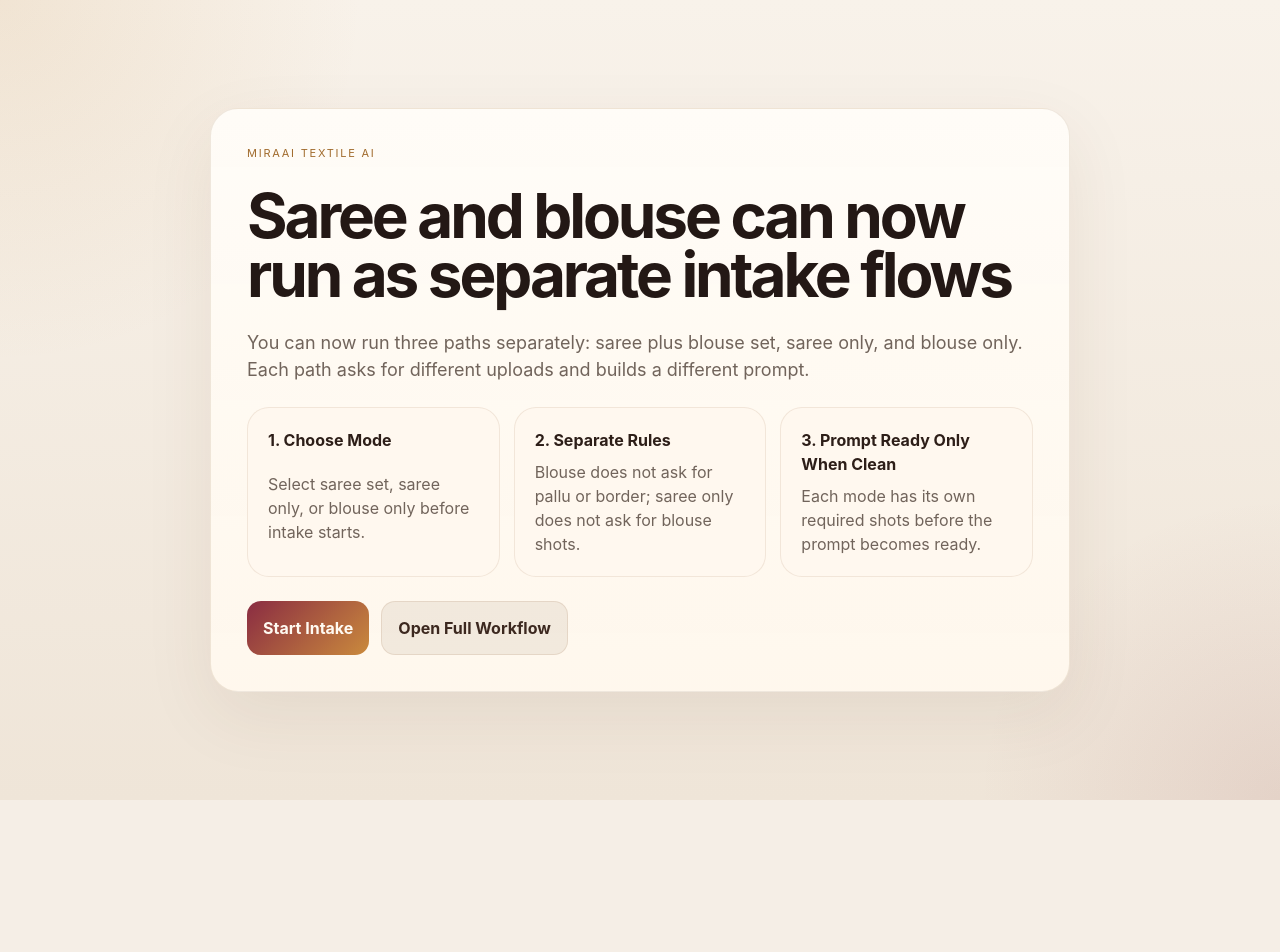
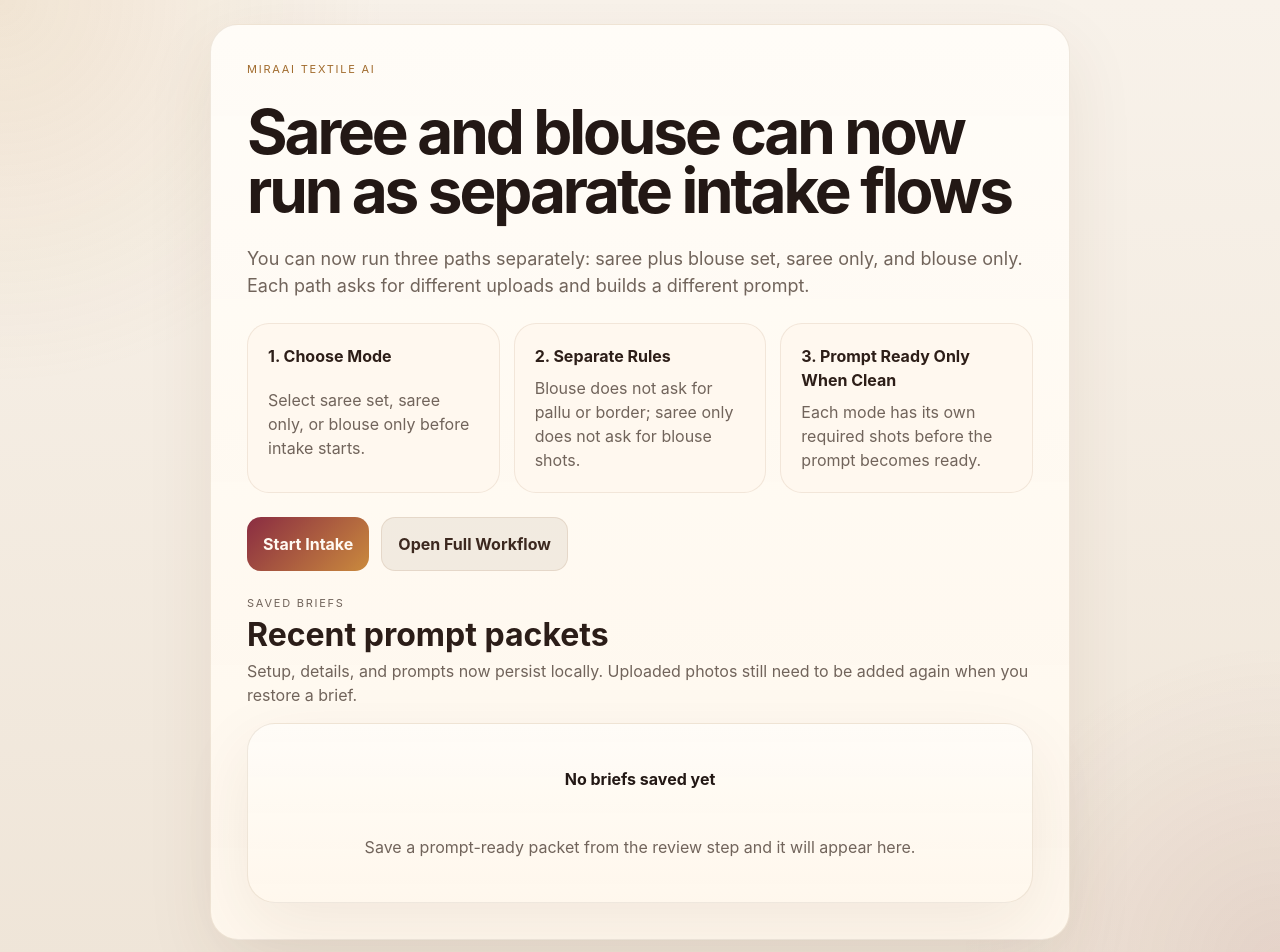
Before and after one commit to krushnrajsinhparmar194-cloud/Miraai, a React (Vite) app: page / in a window 1280 px wide. Shown: the top 952 px of the page. Before the commit the page ends 800 px from the top, so only its background shows below. Built offline with nearby package versions, Linux system fonts and the light colour scheme.

Commit message:
Persist textile prompt briefs

```diff
--- a/src/App.jsx
+++ b/src/App.jsx
@@ -2,6 +2,11 @@
 import './index.css'
 
 const stepOrder = ['setup', 'upload', 'details', 'creative', 'review']
+const storageKeys = {
+  draft: 'miraai-textile-draft-v1',
+  jobs: 'miraai-textile-jobs-v1',
+  briefs: 'miraai-textile-briefs-v1',
+}
 
 const stepMeta = {
   setup: { label: 'Work Setup', eyebrow: 'Step 1' },
@@ -212,6 +217,58 @@
   return String(value || '').trim() || fallback
 }
 
+function readStoredJson(key, fallback) {
+  if (!globalThis.localStorage) return fallback
+
+  try {
+    const raw = globalThis.localStorage.getItem(key)
+    return raw ? JSON.parse(raw) : fallback
+  } catch {
+    return fallback
+  }
+}
+
+function writeStoredJson(key, value) {
+  if (!globalThis.localStorage) return
+
+  try {
+    globalThis.localStorage.setItem(key, JSON.stringify(value))
+  } catch {
+    // Ignore storage failures so the local prototype stays usable.
+  }
+}
+
+function formatSavedAt(value) {
+  try {
+    return new Date(value).toLocaleString('en-IN', {
+      dateStyle: 'medium',
+      timeStyle: 'short',
+    })
+  } catch {
+    return value
+  }
+}
+
+function toSlug(value) {
+  return String(value || 'miraai-brief')
+    .toLowerCase()
+    .replace(/[^a-z0-9]+/g, '-')
+    .replace(/^-+|-+$/g, '')
+    .slice(0, 64) || 'miraai-brief'
+}
+
+function downloadFile(filename, content, mimeType) {
+  const blob = new Blob([content], { type: mimeType })
+  const url = URL.createObjectURL(blob)
+  const anchor = document.createElement('a')
+  anchor.href = url
+  anchor.download = filename
+  document.body.appendChild(anchor)
+  anchor.click()
+  anchor.remove()
+  globalThis.setTimeout(() => URL.revokeObjectURL(url), 1000)
+}
+
 function getProductModeLabel(job) {
   if (job.garmentType !== 'Saree') return job.garmentType
   return sareeModeOptions.find((item) => item.value === job.productMode)?.label || 'Saree + Blouse Set'
@@ -332,6 +389,85 @@
   }
 }
 
+function buildBriefRecord(job, details, creative, coverage, photos, primaryPhoto, presetLabel, promptReady, prompts) {
+  return {
+    id: createId(),
+    savedAt: new Date().toISOString(),
+    title: buildSuggestedJobName(job),
+    garment: getProductModeLabel(job),
+    workType: job.workType,
+    outputIntent: job.outputIntent,
+    brandName: withFallback(job.brandName, 'Not set'),
+    promptReady,
+    primaryPhoto: primaryPhoto
+      ? {
+          name: primaryPhoto.name,
+          shotType: getShotTypeLabel(job, primaryPhoto.shotType),
+          resolution: primaryPhoto.resolutionLabel,
+        }
+      : null,
+    coverage: coverage.map((item) => ({
+      id: item.id,
+      label: item.label,
+      required: item.required,
+      count: item.count,
+      done: item.done,
+    })),
+    photos: photos.map((photo) => ({
+      name: photo.name,
+      shotType: getShotTypeLabel(job, photo.shotType),
+      quality: photo.quality.label,
+      resolution: photo.resolutionLabel,
+      size: photo.sizeLabel,
+    })),
+    job,
+    details,
+    creative,
+    presetLabel,
+    prompts,
+    note: 'Uploaded images are not stored in the brief. Re-upload the photos when restoring this setup.',
+  }
+}
+
+function formatBriefText(brief) {
+  const coverage = brief.coverage
+    .map((item) => '- ' + item.label + ': ' + (item.done ? String(item.count) + ' added' : item.required ? 'Missing required' : 'Optional not added'))
+    .join('\n')
+  const photos = brief.photos.length
+    ? brief.photos.map((photo) => '- ' + photo.name + ' | ' + photo.shotType + ' | ' + photo.quality + ' | ' + photo.resolution).join('\n')
+    : '- No photos captured in this saved brief.'
+
+  return [
+    'Miraai Textile Prompt Brief',
+    'Saved: ' + formatSavedAt(brief.savedAt),
+    'Title: ' + brief.title,
+    'Garment: ' + brief.garment,
+    'Intent: ' + brief.outputIntent,
+    'Work Type: ' + brief.workType,
+    'Brand / Client: ' + brief.brandName,
+    'Prompt Ready: ' + (brief.promptReady ? 'Yes' : 'No'),
+    'Primary Photo: ' + (brief.primaryPhoto ? brief.primaryPhoto.name + ' (' + brief.primaryPhoto.shotType + ')' : 'Not selected'),
+    '',
+    'Coverage',
+    coverage,
+    '',
+    'Photo Summary',
+    photos,
+    '',
+    'Google Flow Prompt',
+    brief.prompts.googleFlow,
+    '',
+    'Detailed Image Prompt',
+    brief.prompts.image,
+    '',
+    'Video Prompt',
+    brief.prompts.video,
+    '',
+    'Note',
+    brief.note,
+  ].join('\n')
+}
+
 function buildReferenceLine(photos, job) {
   const summary = getCoverageSummary(photos, job)
     .filter((item) => item.done)
@@ -435,13 +571,16 @@
 }
 
 function App() {
-  const [screen, setScreen] = useState(getHashScreen())
-  const [job, setJob] = useState(initialJob)
-  const [details, setDetails] = useState(initialDetails)
-  const [creative, setCreative] = useState(initialCreative)
+  const storedDraft = readStoredJson(storageKeys.draft, null)
+  const initialScreen = getHashScreen()
+  const [screen, setScreen] = useState(initialScreen === 'home' ? storedDraft?.screen || 'home' : initialScreen)
+  const [job, setJob] = useState(() => ({ ...initialJob, ...(storedDraft?.job || {}) }))
+  const [details, setDetails] = useState(() => ({ ...initialDetails, ...(storedDraft?.details || {}) }))
+  const [creative, setCreative] = useState(() => ({ ...initialCreative, ...(storedDraft?.creative || {}) }))
   const [photos, setPhotos] = useState([])
   const [primaryPhotoId, setPrimaryPhotoId] = useState('')
-  const [jobs, setJobs] = useState([])
+  const [jobs, setJobs] = useState(() => readStoredJson(storageKeys.jobs, []))
+  const [savedBriefs, setSavedBriefs] = useState(() => readStoredJson(storageKeys.briefs, []))
   const [copyState, setCopyState] = useState('')
 
   useEffect(() => {
@@ -455,6 +594,18 @@
     const timeoutId = globalThis.setTimeout(() => setCopyState(''), 1600)
     return () => globalThis.clearTimeout(timeoutId)
   }, [copyState])
+
+  useEffect(() => {
+    writeStoredJson(storageKeys.draft, { screen, job, details, creative })
+  }, [creative, details, job, screen])
+
+  useEffect(() => {
+    writeStoredJson(storageKeys.jobs, jobs)
+  }, [jobs])
+
+  useEffect(() => {
+    writeStoredJson(storageKeys.briefs, savedBriefs)
+  }, [savedBriefs])
 
   const shotPlan = useMemo(() => getShotPlan(job), [job])
   const coverage = useMemo(() => getCoverageSummary(photos, job), [photos, job])
@@ -622,6 +773,55 @@
     }
 
     setJobs((prev) => nextJobs.concat(prev))
+    saveCurrentBrief({ silent: true })
+  }
+
+  const createCurrentBrief = () => buildBriefRecord(
+    job,
+    resolvedDetails,
+    resolvedCreative,
+    coverage,
+    photos,
+    primaryPhoto,
+    preset.label,
+    promptReady,
+    prompts
+  )
+
+  const saveCurrentBrief = ({ silent = false } = {}) => {
+    if (!promptReady) return null
+    const brief = createCurrentBrief()
+    setSavedBriefs((prev) => [brief, ...prev].slice(0, 12))
+    if (!silent) setCopyState('brief-saved')
+    return brief
+  }
+
+  const downloadBrief = (brief, format, stateKey) => {
+    const baseName = toSlug(brief.title) + '-' + String(brief.savedAt).slice(0, 10)
+    const nextStateKey = stateKey || ('brief-' + format + '-' + brief.id)
+
+    if (format === 'text') {
+      downloadFile(baseName + '.txt', formatBriefText(brief), 'text/plain;charset=utf-8')
+      setCopyState(nextStateKey)
+      return
+    }
+
+    downloadFile(baseName + '.json', JSON.stringify(brief, null, 2), 'application/json;charset=utf-8')
+    setCopyState(nextStateKey)
+  }
+
+  const restoreBrief = (brief) => {
+    setJob({ ...initialJob, ...(brief.job || {}) })
+    setDetails({ ...initialDetails, ...(brief.details || {}) })
+    setCreative({ ...initialCreative, ...(brief.creative || {}) })
+    setPhotos([])
+    setPrimaryPhotoId('')
+    goToScreen('setup')
+    setCopyState('brief-restored')
+  }
+
+  const removeBrief = (briefId) => {
+    setSavedBriefs((prev) => prev.filter((item) => item.id !== briefId))
   }
 
   const onCopyPrompt = async (key, value) => {
@@ -661,6 +861,47 @@
               Open Full Workflow
             </button>
           </div>
+
+          <section className="saved-briefs">
+            <div className="saved-briefs-head">
+              <div>
+                <p className="eyebrow">Saved Briefs</p>
+                <h2>Recent prompt packets</h2>
+                <p>Setup, details, and prompts now persist locally. Uploaded photos still need to be added again when you restore a brief.</p>
+              </div>
+            </div>
+
+            <div className="job-list">
+              {savedBriefs.length ? savedBriefs.map((brief) => (
+                <article key={brief.id} className="job-card saved-brief-card">
+                  <div>
+                    <strong>{brief.title}</strong>
+                    <p>{brief.garment} • {brief.outputIntent} • {formatSavedAt(brief.savedAt)}</p>
+                    <p>{brief.promptReady ? 'Prompt-ready brief saved.' : 'Saved before the intake gate was fully ready.'}</p>
+                  </div>
+                  <div className="saved-brief-actions">
+                    <button type="button" className="secondary-button" onClick={() => restoreBrief(brief)}>
+                      {copyState === 'brief-restored' ? 'Loaded' : 'Load Setup'}
+                    </button>
+                    <button type="button" className="secondary-button" onClick={() => downloadBrief(brief, 'json')}>
+                      {copyState === 'brief-json-' + brief.id ? 'Downloaded' : 'JSON'}
+                    </button>
+                    <button type="button" className="secondary-button" onClick={() => downloadBrief(brief, 'text')}>
+                      {copyState === 'brief-text-' + brief.id ? 'Downloaded' : 'Text'}
+                    </button>
+                    <button type="button" className="secondary-button" onClick={() => removeBrief(brief.id)}>
+                      Remove
+                    </button>
+                  </div>
+                </article>
+              )) : (
+                <div className="empty-box">
+                  <strong>No briefs saved yet</strong>
+                  <span>Save a prompt-ready packet from the review step and it will appear here.</span>
+                </div>
+              )}
+            </div>
+          </section>
         </section>
       </div>
     )
@@ -1147,6 +1388,21 @@
               <button type="button" className="primary-button" disabled={!promptReady} onClick={startOutputJobs}>
                 Start Work Now
               </button>
+              <button type="button" className="secondary-button" disabled={!promptReady} onClick={() => saveCurrentBrief()}>
+                {copyState === 'brief-saved' ? 'Saved' : 'Save Prompt Brief'}
+              </button>
+              <button type="button" className="secondary-button" disabled={!promptReady} onClick={() => {
+                const brief = createCurrentBrief()
+                downloadBrief(brief, 'json', 'brief-json-temp')
+              }}>
+                {copyState === 'brief-json-temp' ? 'Downloaded' : 'Download JSON'}
+              </button>
+              <button type="button" className="secondary-button" disabled={!promptReady} onClick={() => {
+                const brief = createCurrentBrief()
+                downloadBrief(brief, 'text', 'brief-text-temp')
+              }}>
+                {copyState === 'brief-text-temp' ? 'Downloaded' : 'Download Text'}
+              </button>
               <button type="button" className="secondary-button" onClick={() => goToScreen('upload')}>
                 Back To Intake
               </button>
--- a/src/index.css
+++ b/src/index.css
@@ -79,6 +79,27 @@
   display: flex;
   flex-wrap: wrap;
   gap: 12px;
+}
+
+.saved-briefs {
+  display: grid;
+  gap: 16px;
+}
+
+.saved-briefs-head {
+  display: grid;
+  gap: 8px;
+}
+
+.saved-briefs-head h2 {
+  margin: 0;
+  font-size: clamp(24px, 3vw, 32px);
+  color: #2b1d18;
+}
+
+.saved-briefs-head p {
+  margin: 0;
+  color: #71645b;
 }
 
 .eyebrow {
@@ -672,6 +693,17 @@
   align-items: center;
 }
 
+.saved-brief-card {
+  align-items: flex-start;
+}
+
+.saved-brief-actions {
+  display: flex;
+  flex-wrap: wrap;
+  gap: 10px;
+  justify-content: flex-end;
+}
+
 .status-tag {
   padding: 8px 10px;
   border-radius: 999px;
@@ -747,7 +779,8 @@
   .job-card,
   .page-footer,
   .quick-lane-head,
-  .prompt-card-head {
+  .prompt-card-head,
+  .saved-brief-actions {
     flex-direction: column;
     align-items: stretch;
   }
```
